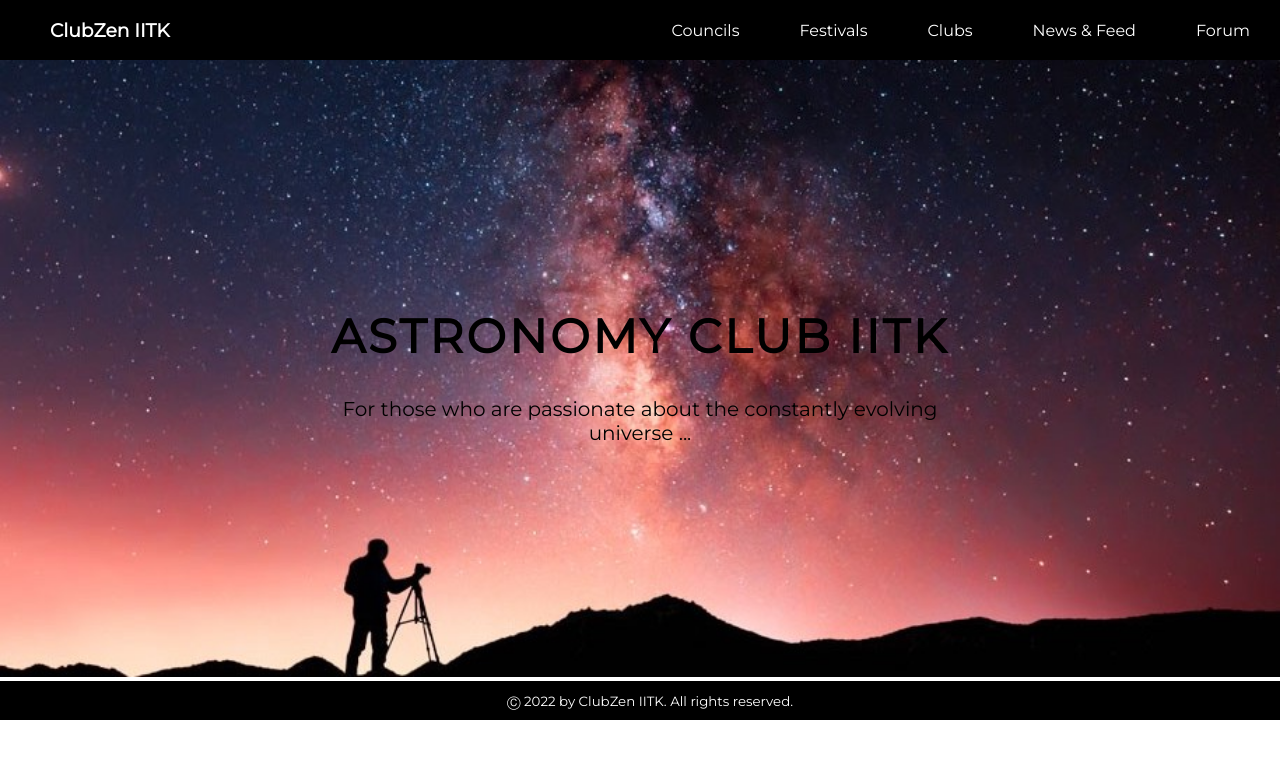
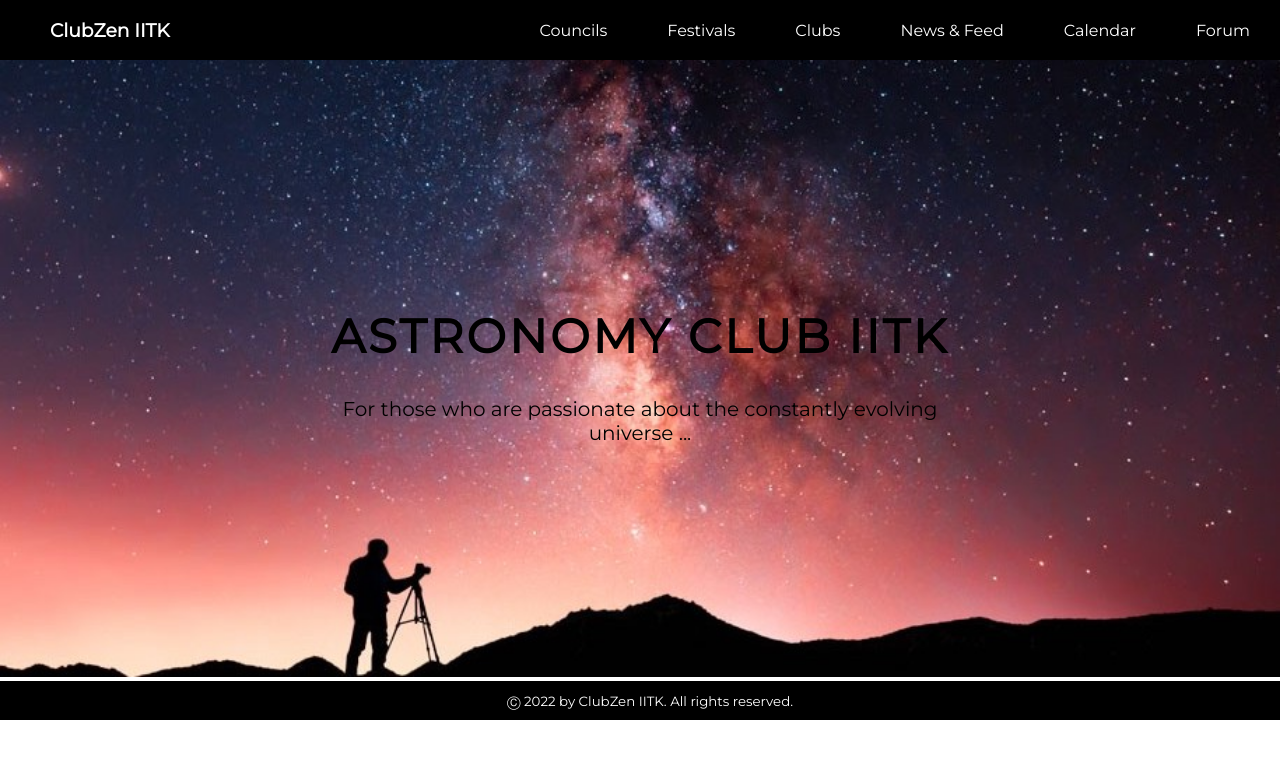
Before and after one commit to Shreyasi2002/CS253_Project, a React (Create React App) app in the folder Interface Design/clubzen-iitk/: page /#/clubs/astronomy in a window 1280 px wide. Shown: the top 758 px of the page. Built offline with nearby package versions, Linux system fonts and the light colour scheme.

Commit message:
Added Calendar page

```diff
--- a/Interface Design/clubzen-iitk/src/App.js
+++ b/Interface Design/clubzen-iitk/src/App.js
@@ -1,6 +1,7 @@
 import React from "react";
 import { Route, Routes } from "react-router";
 import { ThemeProvider } from "styled-components";
+import Calendar from "./pages/Calendar";
 import Clubs from "./pages/Clubs";
 import Astronomy from "./pages/clubs/Astronomy";
 import Councils from "./pages/Councils";
@@ -31,6 +32,7 @@ function App() {
         <Route path="/clubs" element={<Clubs />} />
         <Route path="/clubs/astronomy" element={<Astronomy />} />
         <Route path="/fests/antaragni" element={<Antaragni />} />
+        <Route path="/calendar" element={<Calendar />} />
       </Routes>
     </ThemeProvider>
   );
--- a/Interface Design/clubzen-iitk/src/components/Navs.js
+++ b/Interface Design/clubzen-iitk/src/components/Navs.js
@@ -13,6 +13,7 @@ const LINKS = [
   { to: "/fests", text: "Festivals" },
   { to: "/clubs", text: "Clubs" },
   { to: "/news", text: "News & Feed" },
+  { to: "/calendar", text: "Calendar" },
   { to: "/forum", text: "Forum" },
 ];
 
--- a/Interface Design/clubzen-iitk/src/components/Navs_white.js
+++ b/Interface Design/clubzen-iitk/src/components/Navs_white.js
@@ -13,6 +13,7 @@ const LINKS = [
   { to: "/fests", text: "Festivals" },
   { to: "/clubs", text: "Clubs" },
   { to: "/news", text: "News & Feed" },
+  { to: "/calendar", text: "Calendar" },
   { to: "/forum", text: "Forum" },
 ];
 
@@ -42,8 +43,8 @@ const overlay = (
 const NavsWhite = () => {
   const location = useLocation();
   return (
-      <header>
-          {overlay}
+    <header>
+      {overlay}
       <nav className="nav-white">
         <h3 className="nav-logo-white">
           <NavLink1 to="/">ClubZen IITK</NavLink1>
@@ -59,9 +60,9 @@ const NavsWhite = () => {
               </NavLink1>
             </li>
           ))}
-                  <li className="icon-menu">
-              <FontAwesomeIcon icon={faBars} onClick={openNav} />
-            </li>
+          <li className="icon-menu">
+            <FontAwesomeIcon icon={faBars} onClick={openNav} />
+          </li>
         </ul>
       </nav>
     </header>
--- /dev/null
+++ b/Interface Design/clubzen-iitk/src/pages/Calendar.js
@@ -0,0 +1,12 @@
+import React from 'react'
+import MainPageLayout from '../components/MainPageLayout'
+
+const Calendar = () => {
+  return (
+      <MainPageLayout >
+
+    </MainPageLayout>
+  )
+}
+
+export default Calendar
```
